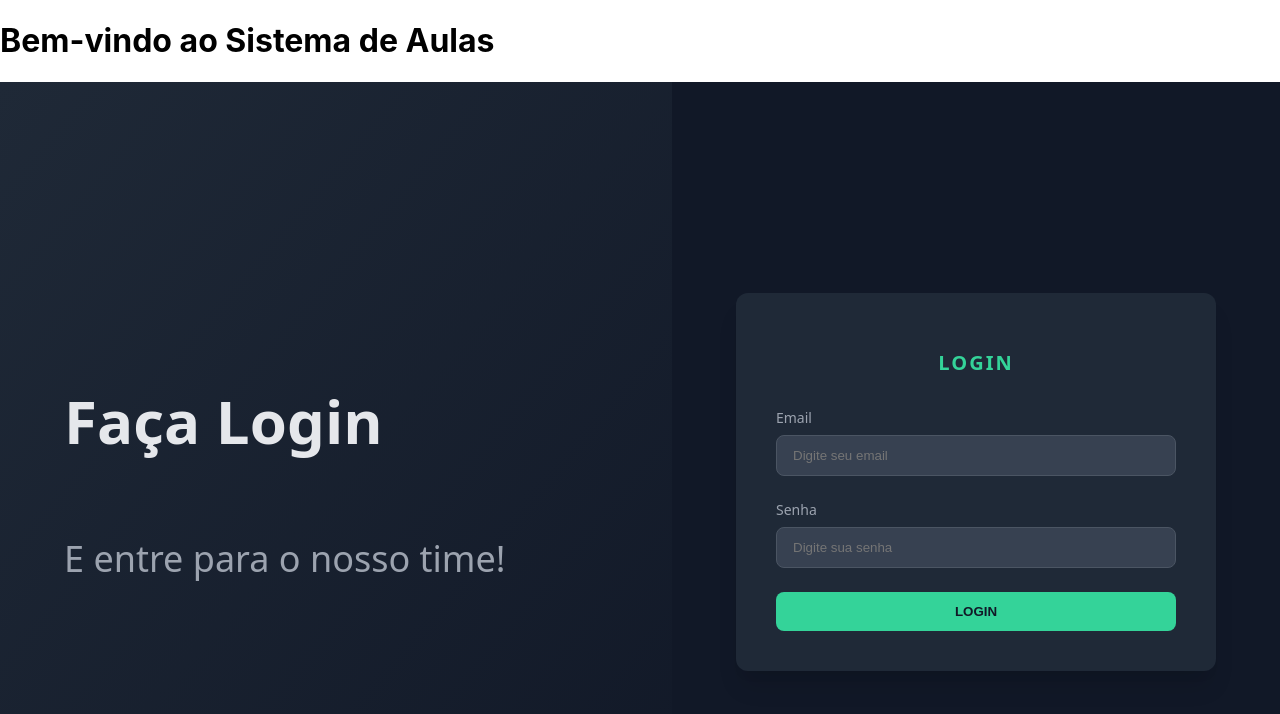
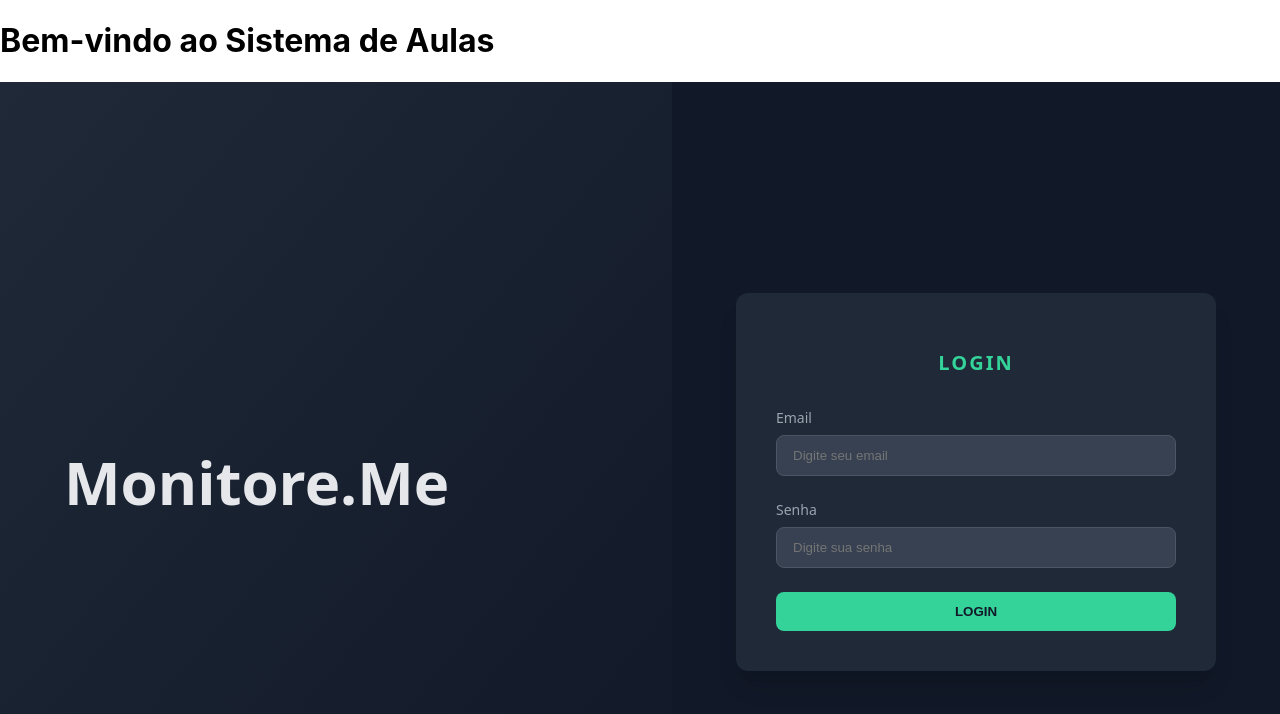
Before and after one commit to J0SE12/frontMonitore, a React (Create React App) app: page /login in a window 1280 px wide. Shown: the top 714 px of the page. Built offline with nearby package versions, Linux system fonts and the light colour scheme; no server answers.

Commit message:
alteração texto principal

```diff
--- a/src/login.js
+++ b/src/login.js
@@ -154,8 +154,8 @@ const Login = () => {
       </style>
       <div style={styles.page}>
         <div style={styles.leftPanel} className="left-panel-responsive">
-          <h1 style={styles.leftTitle}>Faça Login</h1>
-          <p style={styles.leftSubtitle}>E entre para o nosso time!</p>
+          <h1 style={styles.leftTitle}>Monitore.Me</h1>
+
           {/* Aqui poderia entrar uma ilustração SVG no futuro */}
         </div>
         <div style={styles.rightPanel}>
```
